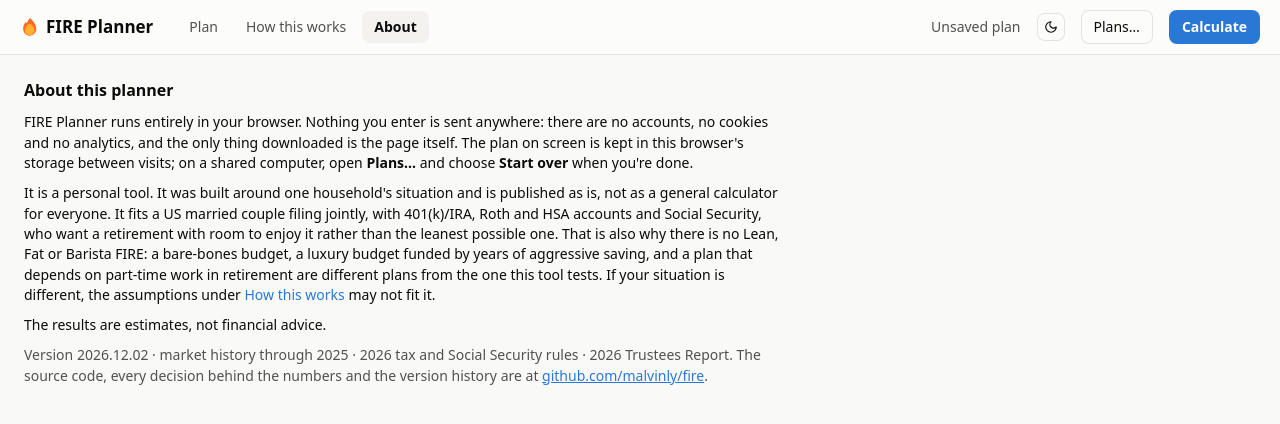
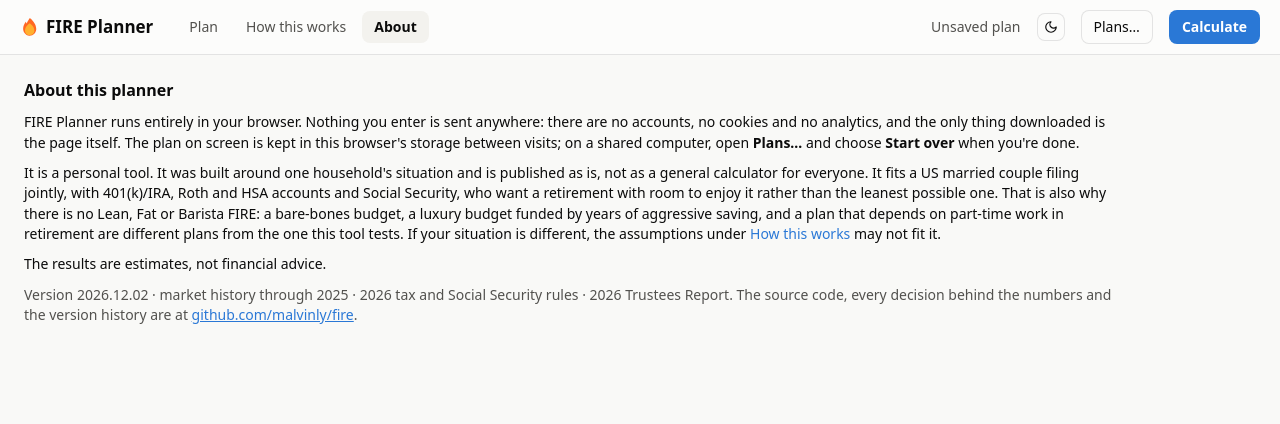
Before and after one commit to malvinly/fire, a React (Vite) app: page / in a window 1280 px wide. Both pictures are taken after a click on the tab "About". Shown: the top 424 px of the page. Built offline with nearby package versions, Linux system fonts and the light colour scheme.

Commit message:
About uses the same 1100px column as How this works (D37)

```diff
--- a/src/ui/About.tsx
+++ b/src/ui/About.tsx
@@ -5,7 +5,7 @@ import { APP_VERSION, REPO_URL } from '../version';
 export function About({ onHowItWorks }: { onHowItWorks: () => void }) {
   return (
     <div className="page">
-      <div style={{ display: 'grid', gap: 10, maxWidth: 760 }}>
+      <div style={{ display: 'grid', gap: 10 }}>
         <h2>About this planner</h2>
         <p>
           FIRE Planner runs entirely in your browser. Nothing you enter is sent anywhere: there are no accounts, no cookies and
```
Also changed, not shown: 1 other file (tests, documents, lock files or other folders).
